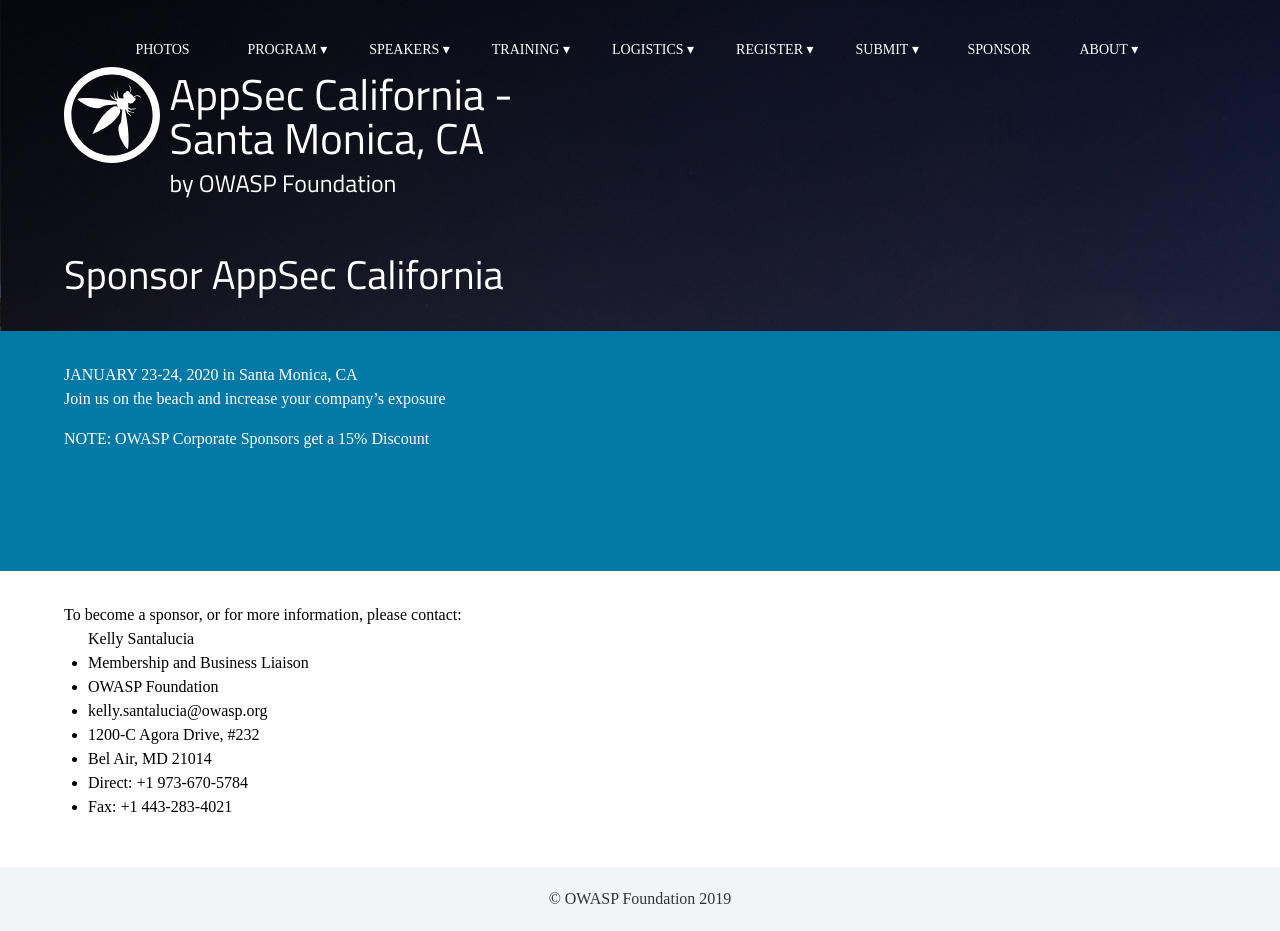
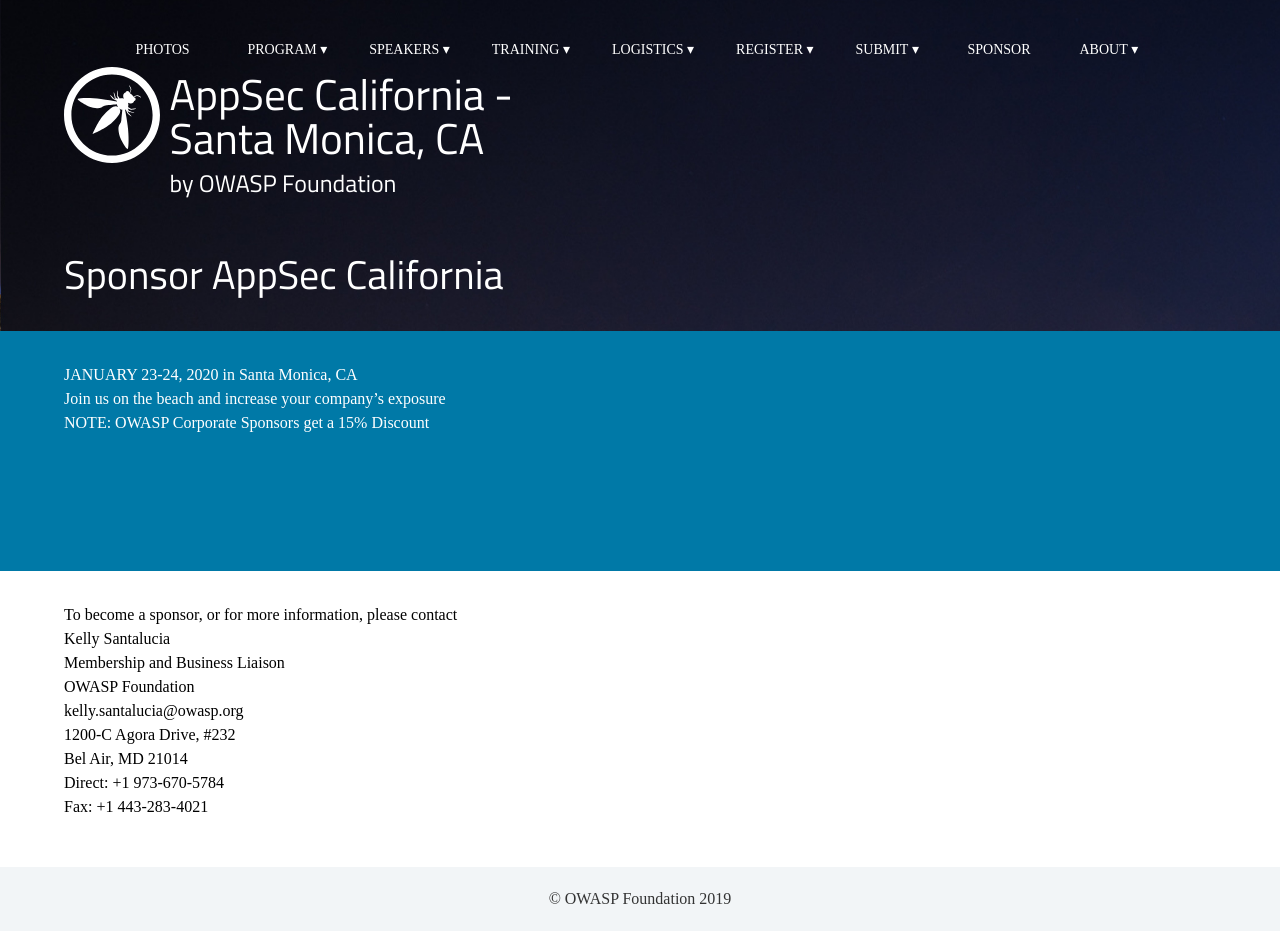
Before and after one commit to OWASP/2020-appseccalifornia, a Jekyll site: the page built from sponsors/index.html, in a window 1280 px wide. Built offline with Jekyll 4.4.1, drawn with Linux system fonts in a browser that asks for light colours; some web fonts are replaced; some of the changed lines change nothing that is shown.

Commit message:
trying to fix sponsor info formatting

```diff
--- a/sponsors/index.html
+++ b/sponsors/index.html
@@ -6,23 +6,22 @@
 ---
 
 <section class="inverse">
-<b>JANUARY 23-24, 2020 in Santa Monica, CA<b>
-<p>Join us on the beach and increase your company’s exposure<p>
+<p>
+<b>JANUARY 23-24, 2020 in Santa Monica, CA<b><br>
+Join us on the beach and increase your company’s exposure<br>
 <small>NOTE: OWASP Corporate Sponsors get a 15% Discount<small>
-
+</p>
 </section>
 
 <section>
 
-<b>To become a sponsor, or for more information, please contact:</b>
-<ul style="list-style-type:none">
-<lh>Kelly Santalucia</lh>
-<li>Membership and Business Liaison
-<li>OWASP Foundation
-<li>kelly.santalucia@owasp.org
-<li>1200-C Agora Drive, #232
-<li>Bel Air, MD 21014
-<li>Direct: +1 973-670-5784
-<li>Fax: +1 443-283-4021
-</ul>
+<p><b>To become a sponsor, or for more information, please contact<b><br>
+<b>Kelly Santalucia<b><br>
+Membership and Business Liaison<br>
+OWASP Foundation<br>
+kelly.santalucia@owasp.org<br>
+1200-C Agora Drive, #232<br>
+Bel Air, MD 21014<br>
+Direct: +1 973-670-5784<br>
+Fax: +1 443-283-4021<br>
 </section>
```
